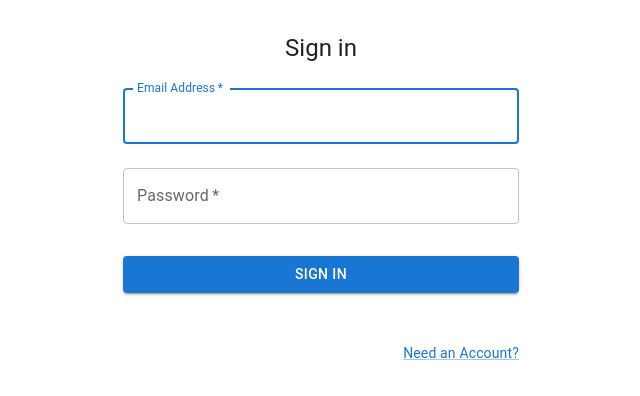
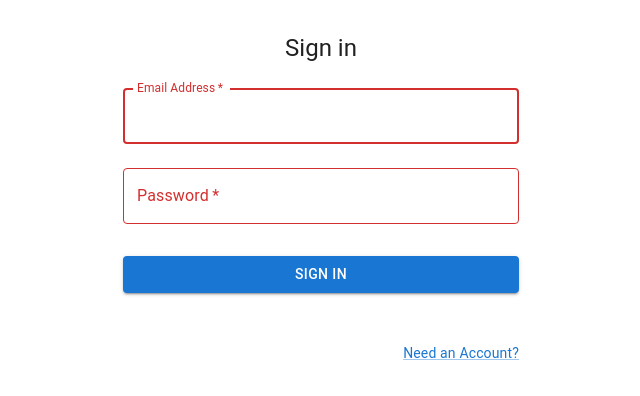
Before and after one commit to tlundstrom/Inventory, a React (Create React App) app in the folder client/: page / in a window 1280 px wide. Shown: the top 396 px of the page, without its empty margins (319-959 px from the left). Built offline with nearby package versions, Linux system fonts and the light colour scheme.

Commit message:
added alerts to reg/log forms

```diff
--- a/client/src/components/Login.js
+++ b/client/src/components/Login.js
@@ -42,7 +42,8 @@ const Login = (props) => {
             } )
             .catch(err => {
                 console.error(err);
-                setErrors(err.resonse.data.errors);
+                setErrors(err.response.data);
+                console.log(errors);
             });
 
     }
@@ -62,8 +63,7 @@ const Login = (props) => {
                     <Typography component="h1" variant="h5">Sign in</Typography>
                     <Box component="form" onSubmit={handleSubmit} noValidate sx={{ mt: 1 }}>
                         <TextField
-                            error={!!errors.email}
-                            helperText={errors.email?errors.email.message:null}
+                        error={!!errors}
                             margin="normal"
                             required
                             fullWidth
@@ -76,8 +76,7 @@ const Login = (props) => {
                             onChange={(e) => setEmail(e.target.value)}
                         />
                         <TextField
-                            error={!!errors.password}
-                            helperText={errors.password?errors.password.message:null}
+                        error={!!errors}
                             margin="normal"
                             required
                             fullWidth
@@ -89,6 +88,9 @@ const Login = (props) => {
                             value={password}
                             onChange={(e)=> setPassword(e.target.value)}
                         />
+                        {
+                            errors?<Typography sx={{color: theme.palette.error.main, textAlign: 'center'}} >{errors.message}</Typography>:null
+                        }
                         <Button
                             type="submit"
                             fullWidth
--- a/client/src/components/Register.js
+++ b/client/src/components/Register.js
@@ -63,7 +63,6 @@ const Register = (props) =>{
                 } )
                 .catch(err => {
                     console.error(err);
-                    setErrors(err.response.data.errors);
                 });
                 navigate("/home")
 
```
Also changed, not shown: 1 other file (tests, documents, lock files or other folders).
